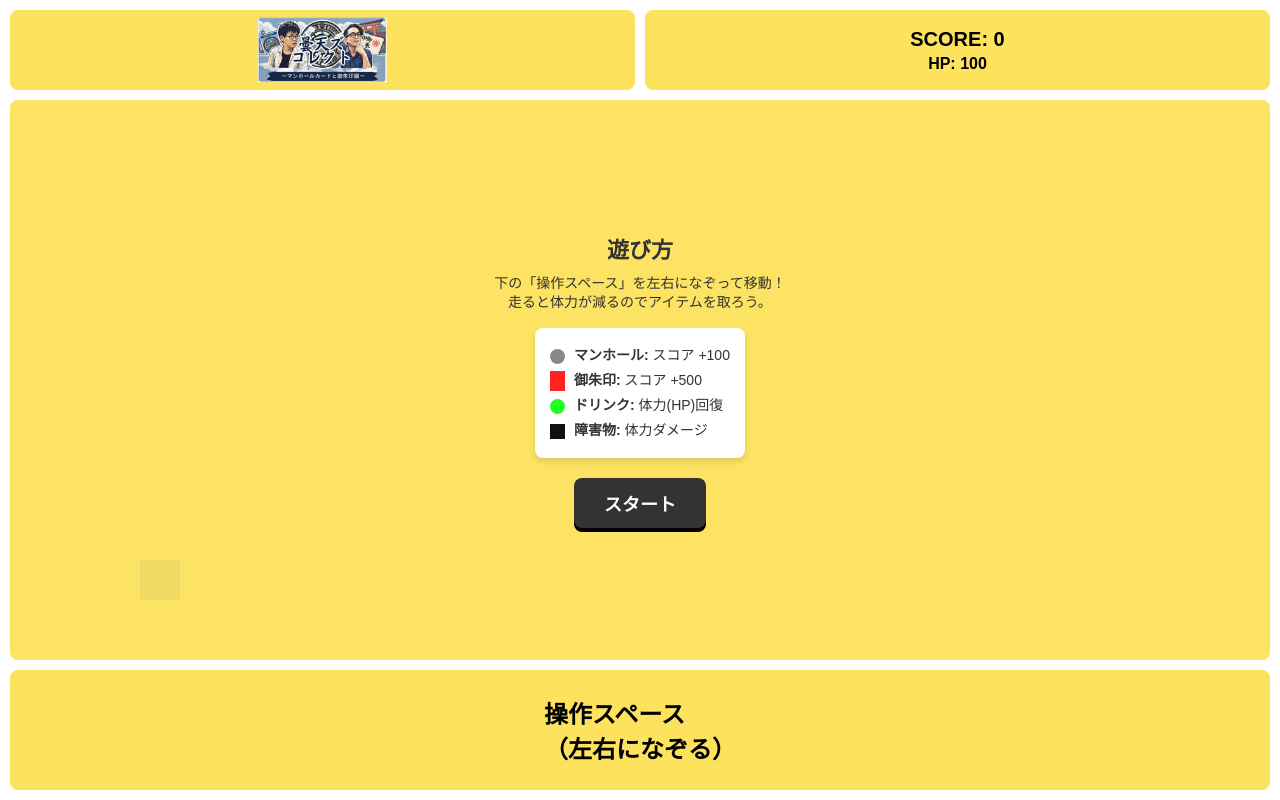
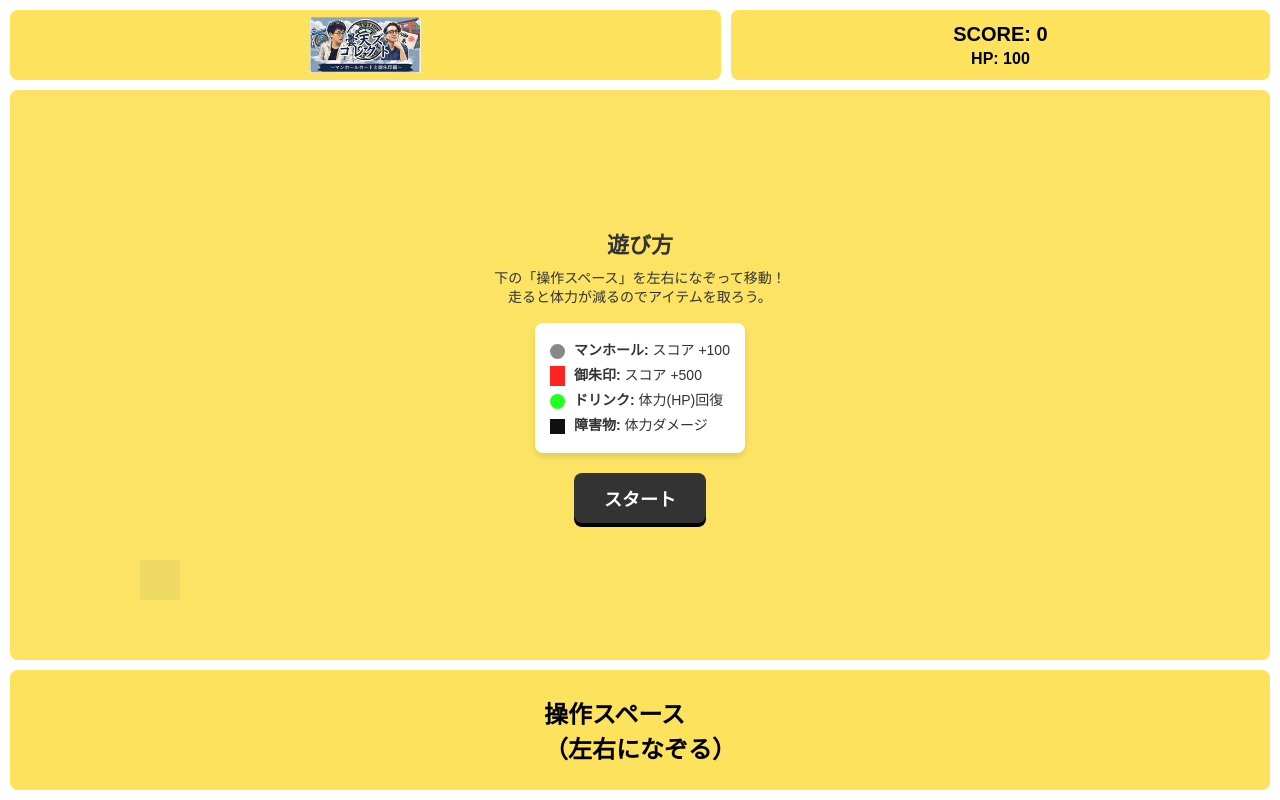
Before and after one commit to rickenmild/20261108_DONTENs-TATESUKU, a plain HTML site: page index.html in a window 1280 px wide. Drawn offline with Linux system fonts and the light colour scheme.

Commit message:
chatGPTの修正を反映

```diff
--- a/index.html
+++ b/index.html
@@ -3,7 +3,7 @@
 <head>
 <meta charset="UTF-8">
 <meta name="viewport" content="width=device-width, initial-scale=1.0, maximum-scale=1.0, user-scalable=no, viewport-fit=cover">
-<title>曇天ズ - ロゴ画像対応完全版</title>
+<title>曇天ズ - ロゴ画像対応版（ChatGPT修正反映）</title>
 <style>
   html, body {
     margin: 0;
@@ -19,18 +19,47 @@
     touch-action: none;
   }
 
-  /* 上部ヘッダー（ロゴとスコア） */
+  /* 上部ヘッダー */
   #header {
     display: flex;
+    align-items: stretch;
+    gap: 10px;
     padding: 10px;
-    gap: 10px;
+    padding-top: calc(10px + env(safe-area-inset-top));
+    height: calc(90px + env(safe-area-inset-top));
     box-sizing: border-box;
-    padding-top: calc(10px + env(safe-area-inset-top));
-    /* 高さを少し広げて、ロゴを目立たせる */
-    height: calc(100px + env(safe-area-inset-top));
+    flex-shrink: 0;
   }
+
+  /* ロゴ専用エリア */
+  .logo-box {
+    flex: 1.3;
+    min-width: 0;
+    background-color: #fce25d;
+    border-radius: 8px;
+    display: flex;
+    align-items: center;
+    justify-content: center;
+    overflow: hidden;
+    padding: 5px;
+    box-sizing: border-box;
+  }
+
+  /* ロゴ画像 */
+  .logo-box img {
+    display: block;
+    width: 100%;
+    height: 100%;
+    max-width: 100%;
+    max-height: 100%;
+    object-fit: contain;
+    object-position: center;
+  }
+
+  /* スコア表示 */
   .header-box {
     flex: 1;
+    min-width: 0;
     background-color: #fce25d;
     border-radius: 8px;
     display: flex;
@@ -40,17 +69,12 @@
     font-weight: bold;
     font-size: 20px;
     color: #000;
-    /* ロゴ画像を枠いっぱいに広げるための設定 */
-    overflow: hidden;
-    padding: 5px;
   }
-  /* ロゴ画像を綺麗に収めるスタイル */
-  .header-box img {
-    width: 100%;
-    height: 100%;
-    object-fit: contain; /* 縦横比を維持して全体を表示 */
-    object-position: center; /* 常に中央に配置 */
+
+  .score-box {
+    flex: 1;
   }
+
   .score-text {
     font-size: 16px;
     margin-top: 4px;
@@ -170,13 +194,13 @@
 </head>
 <body>
 
-<!-- 上部 -->
+<!-- 上部ヘッダー -->
 <div id="header">
-  <!-- ロゴ画像を読み込む部分 -->
-  <div class="header-box">
+  <div class="logo-box">
     <img src="logo.png" alt="曇天ズコレクト">
   </div>
-  <div class="header-box">
+
+  <div class="header-box score-box">
     <div>SCORE: <span id="scoreText">0</span></div>
     <div class="score-text">HP: <span id="hpText">100</span></div>
   </div>
```
